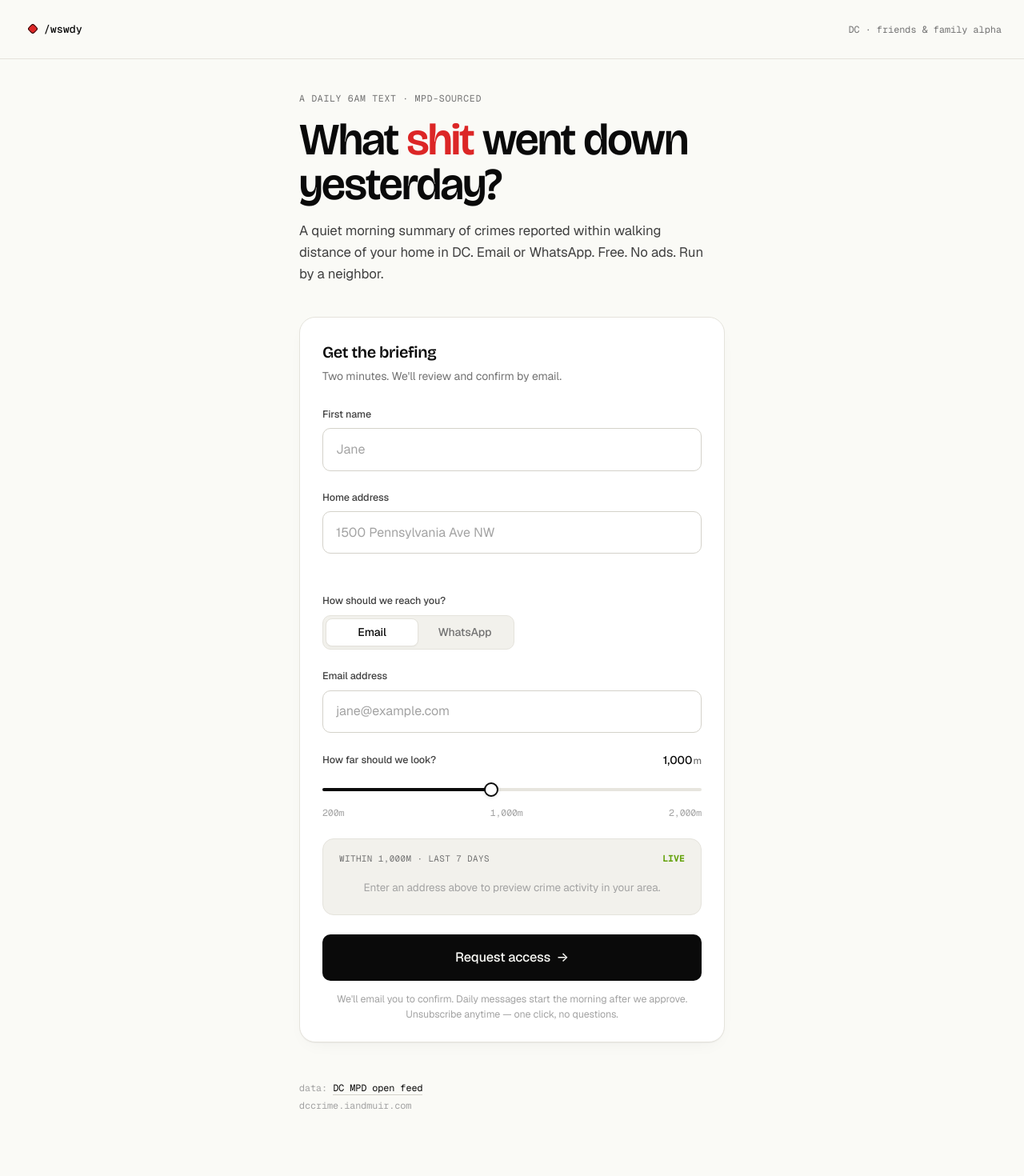
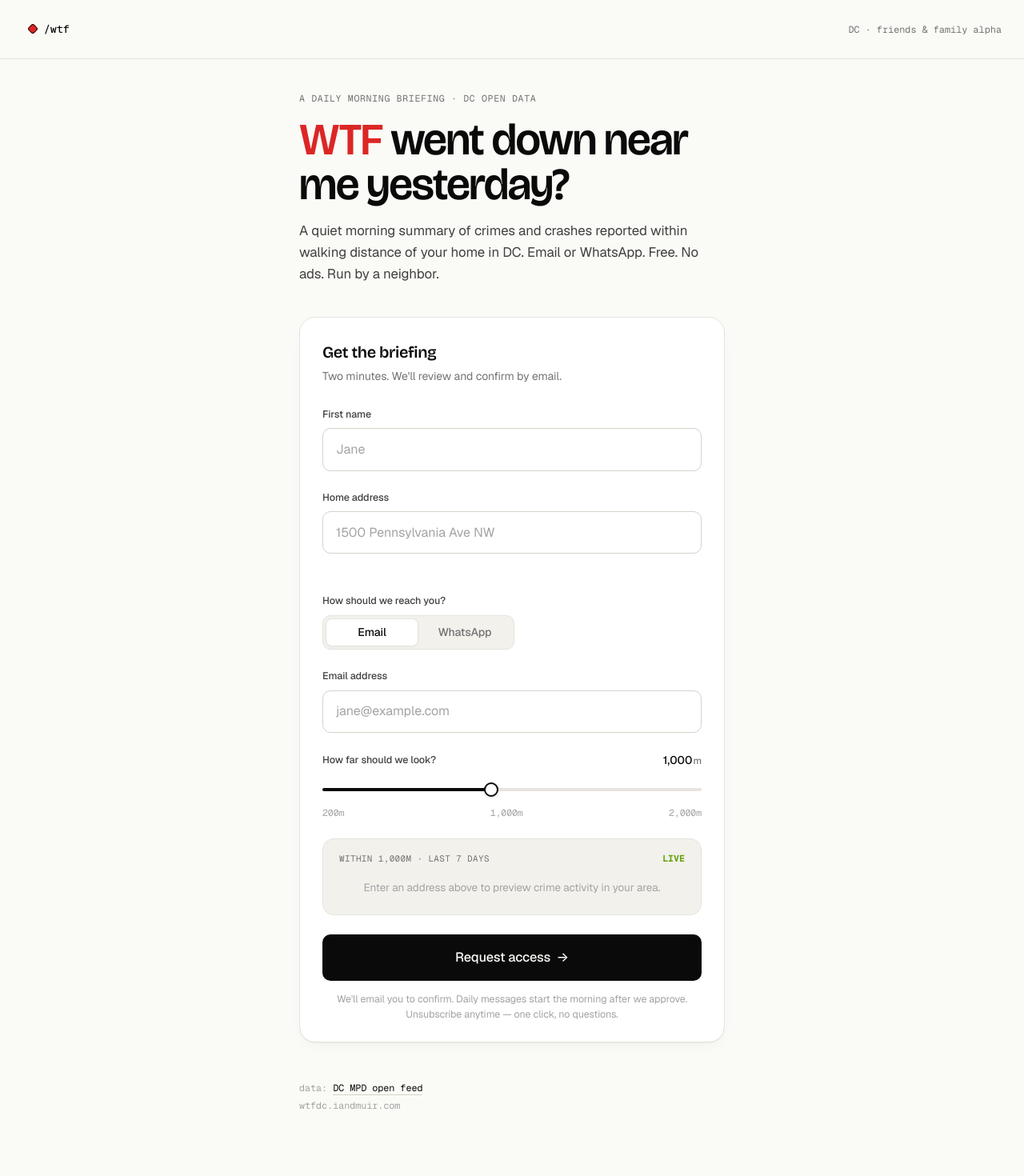
Before and after one commit to iandmuir/dc-crime, a FastAPI app: page / in a window 1280 px wide. Shown: the whole page at 80% size. Run offline with FastAPI, Linux system fonts and the light colour scheme; parts of the project's set-up code (start-up, migrations or seed data) failed here and were passed over.

Commit message:
Rebrand: wswdy → WTF (public domain wtfdc.iandmuir.com)
Scope outgrew "DC Crime Alerts" — we now ship crashes too, and likely
more civic data sources later. New public name: WTF, with the tagline
"WTF went down near me yesterday?" preserving the irreverent tone of
the original "What shit went down yesterday?" Hyperlocal DC focus,
playful question-form, scope-flexible.

Public domain: wtfdc.iandmuir.com (replaces dccrime.iandmuir.com).

Internal package name `wswdy` stays — renaming the codebase would be
massive churn for an alpha and risks breaking deployments mid-flight.
Only user-facing strings and external URLs change here.

User-facing changes:
  - signup hero: "WTF went down near me yesterday?" with "WTF"
    accented; subtitle now says "crimes and crashes" (was "crimes")
  - all <title>s: "wswdy" → "WTF"
  - footer brand: dccrime.iandmuir.com → wtfdc.iandmuir.com
  - nav-mark: /wswdy → /wtf
  - admin notification subject: [wswdy] → [WTF]
  - welcome message: "Welcome to wswdy" → "Welcome to WTF",
    body now mentions "WTF briefing" + "crimes and crashes"
  - digest subject: "DC briefing for X" → "WTF for X"
  - inbound STOP confirmation: "DC crime briefings" → "WTF",
    URL updated to wtfdc.iandmuir.com
  - HTML email footer "signed up at..." URL updated
  - admin alert subjects: [wswdy] → [WTF]
  - health snapshot: "wswdy daily health" → "WTF daily health"
  - smtp_from default: "wswdy <noreply@...>" → "WTF <noreply@...>"
  - WhatsApp wa.me CTA on thanks page: "Confirm DC Crime signup"
    → "Confirm WTF signup"
  - FastAPI app title (OpenAPI docs): wswdy → WTF
  - tests updated for the new strings

Server-side: WSWDY_BASE_URL in .env needs updating to
https://wtfdc.iandmuir.com, and the Cloudflare tunnel needs a new
ingress hostname. Both will be done at deploy time.

Co-Authored-By: Claude Opus 4.7 <noreply@anthropic.com>

```diff
--- a/src/wswdy/alerts.py
+++ b/src/wswdy/alerts.py
@@ -46,8 +46,8 @@ class AdminAlerter:
         ).isoformat(timespec="seconds")
         set_suppressed_until(self.db, alert_type, until)
 
-        subject = f"[wswdy] {alert_type}"
-        text = f"{message}\n\n— wswdy admin alerter\n(suppressed for {self.suppression_hours}h)"
+        subject = f"[WTF] {alert_type}"
+        text = f"{message}\n\n— WTF admin alerter\n(suppressed for {self.suppression_hours}h)"
         await self.email.send(
             recipient=self.admin_email, subject=subject, text=text, image_path=None
         )
--- a/src/wswdy/config.py
+++ b/src/wswdy/config.py
@@ -46,7 +46,7 @@ class Settings(BaseSettings):
     smtp_port: int = 587
     smtp_user: str = ""
     smtp_pass: str = ""
-    smtp_from: str = "wswdy <noreply@iandmuir.com>"
+    smtp_from: str = "WTF <noreply@iandmuir.com>"
     admin_email: str = "iandmuir@gmail.com"
 
     whatsapp_mcp_url: str = ""
--- a/src/wswdy/jobs/health.py
+++ b/src/wswdy/jobs/health.py
@@ -24,7 +24,7 @@ async def run_health_snapshot(
     fails = recent_failures(db, limit=5)
 
     lines = [
-        f"wswdy daily health — {today}",
+        f"WTF daily health — {today}",
         "",
         f"Subscribers: {approved} approved · {pending} pending · {unsub} unsubscribed",
         (
@@ -44,7 +44,7 @@ async def run_health_snapshot(
     text = "\n".join(lines)
     res = await email.send(
         recipient=admin_email,
-        subject=f"[wswdy] daily snapshot {today}",
+        subject=f"[WTF] daily snapshot {today}",
         text=text,
         image_path=None,
     )
--- a/src/wswdy/jobs/inbound_scanner.py
+++ b/src/wswdy/jobs/inbound_scanner.py
@@ -172,8 +172,8 @@ async def run_inbound_scan(
             await whatsapp.send(
                 recipient=phone, subject="",
                 text=(
-                    f"Hi, {name} — you've been unsubscribed from DC crime briefings. "
-                    f"Sign up again any time at https://dccrime.iandmuir.com"
+                    f"Hi, {name} — you've been unsubscribed from WTF. "
+                    f"Sign up again any time at https://wtfdc.iandmuir.com"
                 ),
                 image_path=None,
             )
--- a/src/wswdy/jobs/send.py
+++ b/src/wswdy/jobs/send.py
@@ -124,7 +124,7 @@ async def run_daily_sends(
             sub,
             email_notifier=email,
             whatsapp_notifier=whatsapp,
-            subject=f"DC briefing for {sub['display_name']} — {send_date}",
+            subject=f"WTF for {sub['display_name']} — {send_date}",
             text=text,
             image_path=image_path,
             unsubscribe_url=unsub_url,
--- a/src/wswdy/main.py
+++ b/src/wswdy/main.py
@@ -155,7 +155,7 @@ def create_app() -> FastAPI:
         format="%(asctime)s %(levelname)s %(name)s: %(message)s",
     )
 
-    app = FastAPI(title="wswdy", version="0.1.0", lifespan=lifespan)
+    app = FastAPI(title="WTF", version="0.1.0", lifespan=lifespan)
     app.state.settings = settings
 
     app.state.db = connect(settings.db_path)
--- a/src/wswdy/notifiers/email.py
+++ b/src/wswdy/notifiers/email.py
@@ -146,7 +146,7 @@ def _render_html(text: str, *, has_image: bool, unsubscribe_url: str | None) ->
             f"<div style='margin-top:18px;padding-top:14px;border-top:1px solid #E5E3DC;"
             f"font: 12px/1.5 -apple-system, system-ui, sans-serif;color:#737373;"
             f"text-align:center;'>"
-            f"You're getting this because you signed up at dccrime.iandmuir.com. "
+            f"You're getting this because you signed up at wtfdc.iandmuir.com. "
             f"<a href='{_escape(unsubscribe_url)}' style='color:#737373;'>"
             f"Unsubscribe</a>."
             f"</div>"
--- a/src/wswdy/routes/public.py
+++ b/src/wswdy/routes/public.py
@@ -127,7 +127,7 @@ async def signup_submit(
     )
     review_url = f"{settings.base_url}/a/{token}"
     body = (
-        f"New wswdy signup from {display_name}.\n\n"
+        f"New WTF signup from {display_name}.\n\n"
         f"Channel: {preferred_channel} ({email or phone})\n"
         f"Address: {place['display']}\n"
         f"Coords:  {place['lat']:.4f}, {place['lon']:.4f}\n"
@@ -138,7 +138,7 @@ async def signup_submit(
         _notify_admin_of_signup,
         email_notifier=request.app.state.email_notifier,
         admin_email=settings.admin_email,
-        subject=f"[wswdy] new signup: {display_name}",
+        subject=f"[WTF] new signup: {display_name}",
         body=body,
     )
 
--- a/src/wswdy/templates/admin.html
+++ b/src/wswdy/templates/admin.html
@@ -1,5 +1,5 @@
 {% extends "base.html" %}
-{% block title %}admin · wswdy{% endblock %}
+{% block title %}admin · WTF{% endblock %}
 {% block nav_meta %}admin{% endblock %}
 {% block content %}
 <main class="page fade-in" style="max-width: 980px;">
--- a/src/wswdy/templates/admin_review.html
+++ b/src/wswdy/templates/admin_review.html
@@ -1,5 +1,5 @@
 {% extends "base.html" %}
-{% block title %}Review subscriber — wswdy{% endblock %}
+{% block title %}Review subscriber — WTF{% endblock %}
 {% block nav_meta %}admin · review{% endblock %}
 {% block content %}
 <main class="page fade-in" style="max-width: 540px;">
--- a/src/wswdy/templates/base.html
+++ b/src/wswdy/templates/base.html
@@ -3,7 +3,7 @@
 <head>
   <meta charset="UTF-8" />
   <meta name="viewport" content="width=device-width, initial-scale=1.0" />
-  <title>{% block title %}wswdy — DC Crime Alerts{% endblock %}</title>
+  <title>{% block title %}WTF — daily DC briefing{% endblock %}</title>
   <link rel="preconnect" href="https://fonts.googleapis.com" />
   <link rel="preconnect" href="https://fonts.gstatic.com" crossorigin />
   <link href="https://fonts.googleapis.com/css2?family=Bricolage+Grotesque:opsz,wdth,wght@12..96,75..100,200..800&family=Geist:wght@300..700&family=Geist+Mono:wght@400;500&display=swap" rel="stylesheet" />
@@ -12,7 +12,7 @@
 </head>
 <body>
   <header class="nav">
-    <a href="/" class="nav-mark">/wswdy</a>
+    <a href="/" class="nav-mark">/wtf</a>
     <div class="nav-meta">{% block nav_meta %}DC · friends &amp; family alpha{% endblock %}</div>
   </header>
   {% block content %}{% endblock %}
--- a/src/wswdy/templates/map.html
+++ b/src/wswdy/templates/map.html
@@ -1,5 +1,5 @@
 {% extends "base.html" %}
-{% block title %}Map — wswdy{% endblock %}
+{% block title %}Map — WTF{% endblock %}
 {% block head_extra %}
 <link rel="stylesheet" href="https://unpkg.com/leaflet@1.9.4/dist/leaflet.css" />
 <style>
--- a/src/wswdy/templates/signup.html
+++ b/src/wswdy/templates/signup.html
@@ -1,14 +1,14 @@
 {% extends "base.html" %}
-{% block title %}What shit went down yesterday?{% endblock %}
+{% block title %}WTF went down near me yesterday?{% endblock %}
 {% block content %}
 <main class="page fade-in">
   <section class="hero">
-    <div class="hero-eyebrow">A daily 6am text · MPD-sourced</div>
+    <div class="hero-eyebrow">a daily morning briefing · DC open data</div>
     <h1 class="display hero-title">
-      What <span class="accent">shit</span> went down yesterday?
+      <span class="accent">WTF</span> went down near me yesterday?
     </h1>
     <p class="hero-sub">
-      A quiet morning summary of crimes reported within walking distance of your home in DC.
+      A quiet morning summary of crimes and crashes reported within walking distance of your home in DC.
       Email or WhatsApp. Free. No ads. Run by a neighbor.
     </p>
   </section>
@@ -112,7 +112,7 @@
 
   <footer class="footer">
     <div>data: <a href="https://opendata.dc.gov/datasets/" class="tlink">DC MPD open feed</a></div>
-    <div>dccrime.iandmuir.com</div>
+    <div>wtfdc.iandmuir.com</div>
   </footer>
 </main>
 {% endblock %}
--- a/src/wswdy/templates/unsubscribe.html
+++ b/src/wswdy/templates/unsubscribe.html
@@ -1,5 +1,5 @@
 {% extends "base.html" %}
-{% block title %}Unsubscribe — wswdy{% endblock %}
+{% block title %}Unsubscribe — WTF{% endblock %}
 {% block nav_meta %}unsubscribe{% endblock %}
 {% block content %}
 <main class="page fade-in" style="max-width: 540px;">
```
Also changed, not shown: src/wswdy/routes/admin_review.py (+4 -4 lines), src/wswdy/templates/signup_thanks.html (+4 -4 lines), tests/test_e2e_smoke.py (+4 -4 lines), tests/test_jobs_fetch.py (+1 -1 lines).
